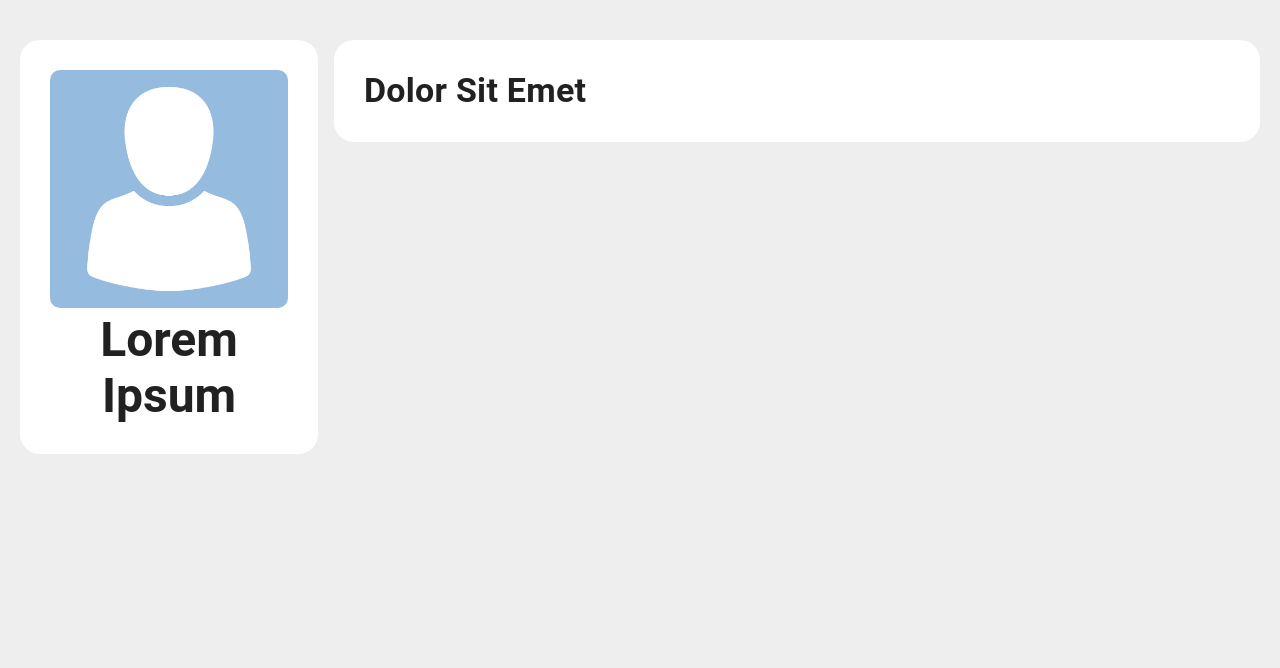
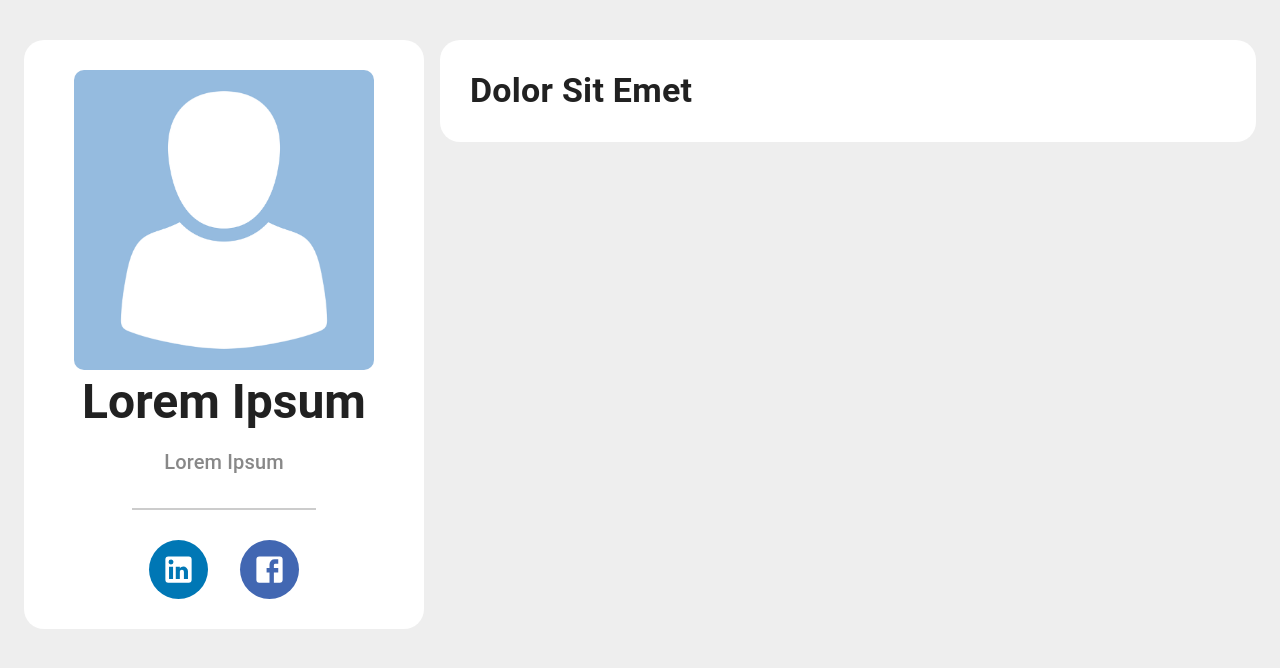
Before and after one commit to twcrews/BriCrews, a React (Create React App) app: page / in a window 1280 px wide. Shown: the top 668 px of the page. Built offline with nearby package versions, Linux system fonts and the light colour scheme.

Commit message:
Added more content.

```diff
--- a/src/App.tsx
+++ b/src/App.tsx
@@ -6,20 +6,19 @@ import Data from './Data.json'
 function App() {
   return (
     <Material.Container
-      disableGutters
       maxWidth="lg"
     >
       <Material.Grid
         container
         alignItems="flex-start"
         spacing={2}
-        style={{ padding: "40px 20px"}}
+        style={{ padding: "40px 0"}}
       >
         <Material.Grid
           item
           xs={12}
-          md={4}
-          lg={3}
+          md={5}
+          lg={4}
         >
           <Material.Paper
             style={{
@@ -42,16 +41,59 @@ function App() {
               variant="h3"
               variantMapping={{ h3: "h1" }}
               style={{ fontWeight: "bold" }}
+              paragraph
             >
               {Data.Content.Owner}
             </Material.Typography>
+            <Material.Typography
+              variant="h6"
+              style={{ color: "#888" }}
+            >
+              {Data.Content.Title}
+            </Material.Typography>
+            <hr style={{
+              width: "182px",
+              margin: "30px auto",
+              border: "1px solid #ccc"
+            }} />
+            <Material.Grid
+              container
+              alignItems="center"
+              justifyContent="center"
+              spacing={4}
+            >
+            <Material.Grid item>
+              <Material.IconButton
+                href={Data.Links.LinkedIn}
+                target="_blank"
+                style={{
+                  color: "white",
+                  backgroundColor: "#0077b5"
+                }}
+              >
+                <Icon.LinkedIn fontSize="large" />
+              </Material.IconButton>
+            </Material.Grid>
+              <Material.Grid item>
+                <Material.IconButton
+                  href={Data.Links.Facebook}
+                  target="_blank"
+                  style={{
+                    color: "white",
+                    backgroundColor: "#4267b2"
+                  }}
+                >
+                  <Icon.Facebook fontSize="large" />
+                </Material.IconButton>
+              </Material.Grid>
+            </Material.Grid>
           </Material.Paper>
         </Material.Grid>
         <Material.Grid
           item
           xs={12}
-          md={8}
-          lg={9}
+          md={7}
+          lg={8}
         >
           <Material.Paper
             style={{
--- a/src/Data.json
+++ b/src/Data.json
@@ -1,9 +1,14 @@
 {
     "Content": {
         "Owner": "Lorem Ipsum",
+        "Title": "Lorem Ipsum",
         "Header": "Dolor Sit Emet"
     },
     "Images": {
         "Portrait": "res/portrait.png"
+    },
+    "Links": {
+        "Facebook": "https://www.facebook.com/brianne.kirchgessner",
+        "LinkedIn": "https://www.linkedin.com/in/briannekirchgessner/"
     }
 }
```
